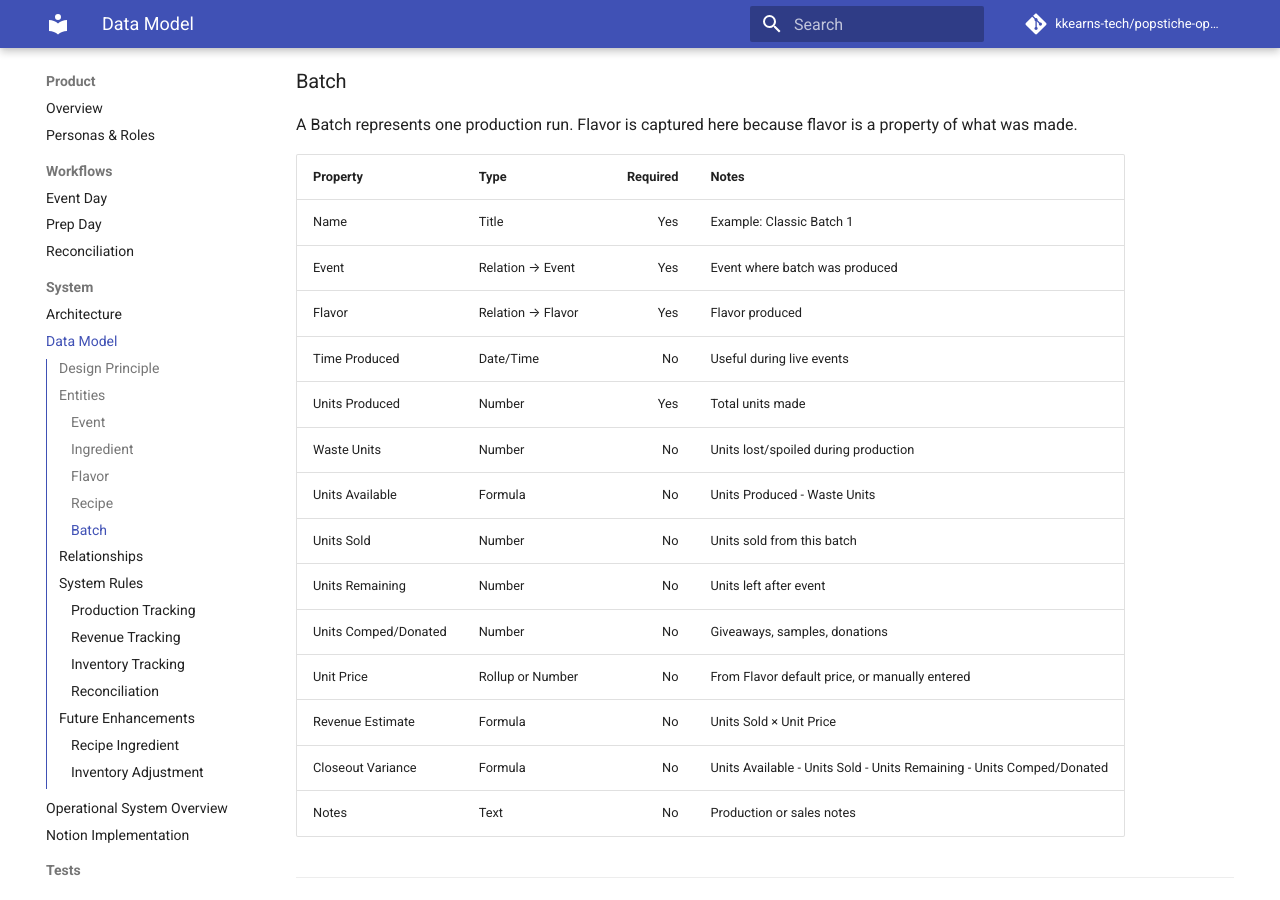
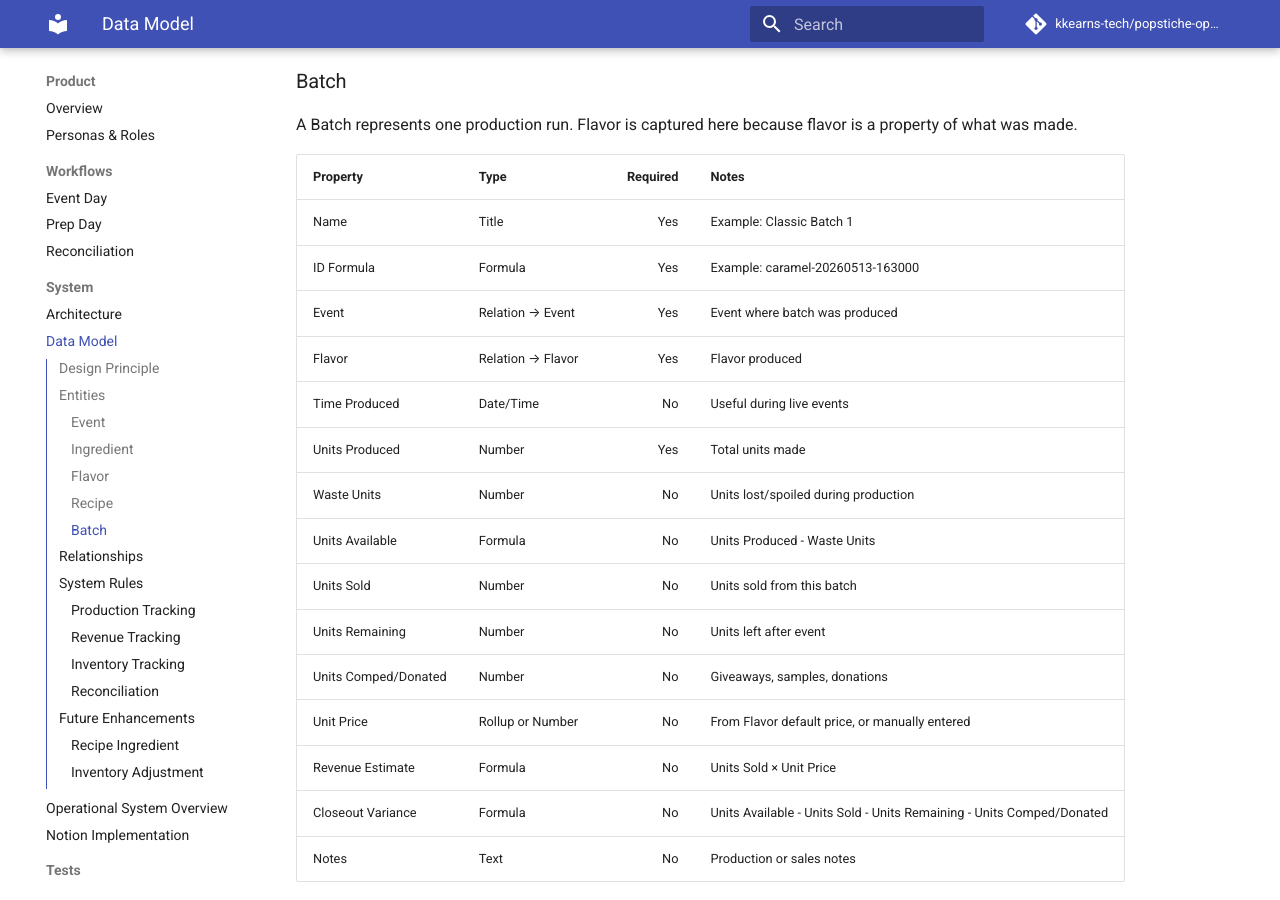
Before and after one commit to kkearns-tech/docs-portfolio, an MkDocs documentation site: the page built from docs/product/system/data-model.md, in a window 1280 px wide and 900 px high, scrolled down 2448 px. Built offline with MkDocs 1.6.1 and Material for MkDocs 9.7.7, drawn with Linux system fonts in a browser that asks for light colours; comment, search, counter and statistics services are not loaded.

Commit message:
updated data model for decision

```diff
--- a/docs/product/system/data-model.md
+++ b/docs/product/system/data-model.md
@@ -80,6 +80,7 @@ A Batch represents one production run. Flavor is captured here because flavor is
 | Property | Type | Required | Notes |
 |---|---|---:|---|
 | Name | Title | Yes | Example: Classic Batch 1 |
+| ID Formula | Formula | Yes | Example: caramel-20260513-163000 |
 | Event | Relation → Event | Yes | Event where batch was produced |
 | Flavor | Relation → Flavor | Yes | Flavor produced |
 | Time Produced | Date/Time | No | Useful during live events |
```
